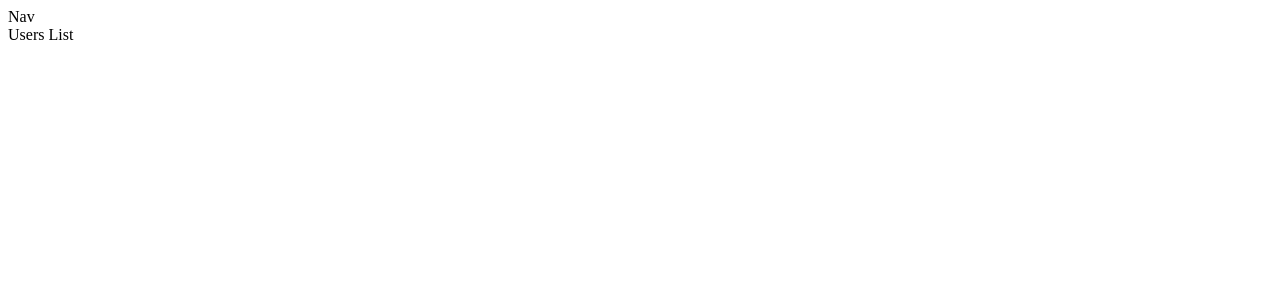
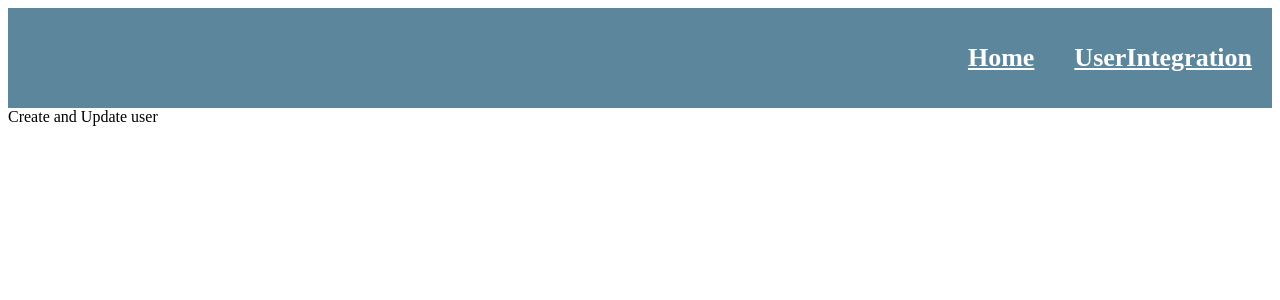
Before and after one commit to TanviralamSust/React-query-sample-project, a React (Create React App) app: page /user-create/1 in a window 1280 px wide. Shown: the top 300 px of the page. Built offline with nearby package versions, Linux system fonts and the light colour scheme.

Commit message:
Add scss base structure

```diff
--- a/package.json
+++ b/package.json
@@ -8,6 +8,8 @@
     "@testing-library/user-event": "^13.5.0",
     "react": "^18.2.0",
     "react-dom": "^18.2.0",
+    "react-router": "^6.4.1",
+    "react-router-dom": "^6.4.1",
     "react-scripts": "5.0.1",
     "web-vitals": "^2.1.4"
   },
@@ -34,5 +36,8 @@
       "last 1 firefox version",
       "last 1 safari version"
     ]
+  },
+  "devDependencies": {
+    "sass": "^1.55.0"
   }
 }
--- a/src/Components/App.js
+++ /dev/null
@@ -1,12 +0,0 @@
-import Layout from "./Layout";
-import Home from "./pages/Home";
-
-function App() {
-  return (
-    <Layout>
-      <Home></Home>
-    </Layout>
-  );
-}
-
-export default App;
--- a/src/Components/Nav.js
+++ /dev/null
@@ -1,5 +0,0 @@
-export default function Nav() {
-    return(
-        <div>Nav</div>
-    )
-}
--- /dev/null
+++ b/src/components/App.js
@@ -0,0 +1,19 @@
+import { BrowserRouter as Router, Route, Routes } from "react-router-dom";
+import Layout from "./Layout";
+import Home from "./pages/Home";
+import UserIntegration from "./pages/UserIntegration";
+
+function App() {
+  return (
+    <Router>
+      <Layout>
+        <Routes>
+          <Route path="/" element={<Home />} />
+          <Route path="/user-create/:id" element={<UserIntegration />} />
+        </Routes>
+      </Layout>
+    </Router>
+  );
+}
+
+export default App;
--- /dev/null
+++ b/src/components/Nav.js
@@ -0,0 +1,18 @@
+import { Link } from "react-router-dom";
+import "../styles/Navbar.scss";
+
+export default function Nav() {
+  return (
+    <>
+      <div className="navbar">
+        <Link className="nav-items" to="/">
+          Home
+        </Link>
+
+        <Link className="nav-items" to="/user-create/:id">
+          UserIntegration
+        </Link>
+      </div>
+    </>
+  );
+}
--- /dev/null
+++ b/src/styles/Navbar.scss
@@ -0,0 +1,15 @@
+.navbar {
+  display: flex;
+  height: 100px;
+  flex-direction: row;
+  background-color: rgb(92, 134, 155);
+  justify-content: flex-end;
+  align-items: center;
+
+  .nav-items {
+    color: white;
+    font-size: 26px;
+    font-weight: 600;
+    margin: 10px 20px 10px 20px;
+  }
+}
```
Also changed, not shown: src/index.js (+6 -6 lines), public/logo192.png (deleted), src/components/Layout.js (renamed from src/Components/Layout.js), src/components/pages/Home.js (renamed from src/Components/pages/Home.js), src/components/pages/UserIntegration.js (renamed from src/Components/pages/UserIntegration.js), 1 other file (tests, documents, lock files or other folders).
